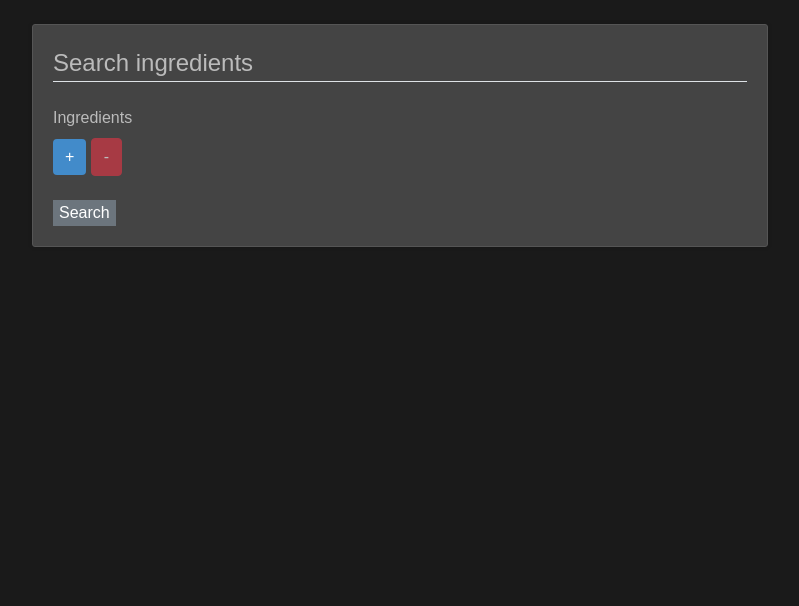
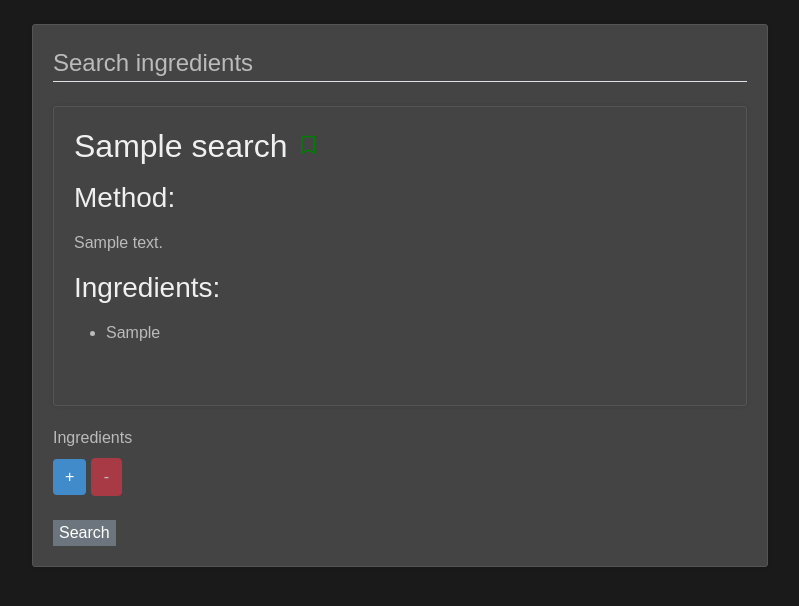
Before and after one commit to nai4205/learning-flask, a Flask app: a page that uses recipe_share/templates/search_ingredients.html in a window 1280 px wide. Shown: the part 56-662 px from the top of the page, without its empty margins (50-849 px from the left). Run offline with Flask 3, Linux system fonts and the light colour scheme; a user stored in the database is signed in; tables that the repository leaves empty hold one stand-in row (values such as "Sample post"); some libraries are stand-ins or nearby versions.

Commit message:
switched searching ingredients from dictionary to temporary database as the dictionary was causing issues

```diff
--- a/recipe_share/__init__.py
+++ b/recipe_share/__init__.py
@@ -28,6 +28,7 @@ def create_app(config_class=Config):
     login_manager.init_app(app)
     mail.init_app(app)
 
+
     from recipe_share.users.routes import users
     from recipe_share.posts.routes import posts
     from recipe_share.main.routes import main
--- a/recipe_share/posts/routes.py
+++ b/recipe_share/posts/routes.py
@@ -2,13 +2,15 @@ from flask import Blueprint
 from flask import render_template, request, Blueprint, flash, redirect, url_for, abort, session, jsonify
 from flask_login import current_user, login_required
 from recipe_share import db
-from recipe_share.models import Post, SavePost
+from recipe_share.models import Post, SavePost, fromSearch
 from recipe_share.posts.forms import PostForm, SearchForm
 from sqlalchemy import func
 import asyncio
 import aiohttp
 from concurrent.futures import ThreadPoolExecutor
 from bs4 import BeautifulSoup
+import json
+import jinja2
 
 
 posts = Blueprint('posts', __name__)
@@ -172,22 +174,24 @@ def save_post(post_id):
 @posts.route("/search_ingredients/<title>", methods=['GET', 'POST'])
 @login_required
 def save_post_from_search(title):
-    recipe = recipe_dict['title'].index(title)
-    content=recipe_dict['content'][recipe]
-    content = ''.join(content).replace('[','').replace(']','').replace('\'','').replace('%25', '%')
-    ingredients=recipe_dict['ingredients'][recipe]
-    ingredients_string = '\n'.join(ingredient.strip() for ingredient in str(ingredients).replace('[','').replace(']','').replace('\'','').split(','))
     form=SearchForm()
-
-    new_post = Post(title=title, content=content, ingredients=ingredients_string, author=current_user, display=False)
+    recipe = fromSearch.query.filter_by(title=title).first()
+    content=recipe.content
+    ingredients=recipe.ingredients
+    ingredients = json.loads(ingredients)
+    ingredients = '\n'.join(ingredient.strip() for ingredient in str(ingredients).replace('[','').replace(']','').replace('\'','').split(','))
+    new_post = Post(title=title, content=content, ingredients=ingredients, author=current_user, display=False)
     db.session.add(new_post)
     db.session.commit()
     save_post = SavePost(user_id=current_user.id, post_id=new_post.id)
     db.session.add(save_post)
     db.session.commit()
 
-    recipe_dict['already_saved'][recipe_dict['title'].index(title)] = True
-    return render_template('search_ingredients.html', posts=recipe_dict, form=form, searching=True)
+    recipe.already_saved = True
+    db.session.commit()
+
+    posts = fromSearch.query.all()
+    return render_template('search_ingredients.html', posts=posts, form=form, searching=True)
 
 
 
@@ -203,9 +207,11 @@ def delete_post_from_search(title):
         db.session.delete(post)
         db.session.commit()
 
-    if recipe_dict:
-        recipe_dict['already_saved'][recipe_dict['title'].index(title)] = False
-    return render_template('search_ingredients.html', posts=recipe_dict, form=form, searching=True)
+    current_post = fromSearch.query.filter_by(title=title).first()
+    current_post.already_saved = False
+    db.session.commit()
+    posts = fromSearch.query.all()
+    return render_template('search_ingredients.html', posts=posts, form=form, searching=True)
 
 
 async def scrape_recipe(session, link, search_terms):
@@ -275,24 +281,23 @@ async def get_ingredients_with_search(search_terms):
 
     return recipe_info
 
+
+
+
+
+
 @posts.route("/search_ingredients", methods=['GET', 'POST'])
 def search_ingredients():
-    global recipe_dict
-    recipe_dict = {}
     form = SearchForm()
+    currentPosts = fromSearch.query.all()
+    if currentPosts:
+        for post in currentPosts:
+            db.session.delete(post)
+            db.session.commit()
 
     if form.validate_on_submit():
         search_terms = form.ingredients.data.split('\n')
         recipe_info = asyncio.run(get_ingredients_with_search(search_terms))
-
-        recipe_dict = {
-            'title': [],
-            'content': [],
-            'ingredients': [],
-            'already_saved': []
-        }
-
-
         if not recipe_info:
             flash("No results found", "danger")
             return render_template('search_ingredients.html', form=form, posts=recipe_dict, searching=False)
@@ -307,26 +312,24 @@ def search_ingredients():
             reverse=True
         )
 
-        # Initialize recipe_dict
-        recipe_dict = {
-            'title': [],
-            'content': [],
-            'ingredients': [],
-            'already_saved': []
-        }
+        for recipe_name, ingredients, method, count in sorted_results:
+            method = ''.join(method).replace('[','').replace(']','').replace('\'','').replace('%25', '%')
+            ingredients = json.dumps(ingredients)
+            print(ingredients)
+            currentRecipes = fromSearch.query.filter_by(title=str(recipe_name)).first()
+            if not currentRecipes:
+                tempRecipes = fromSearch(title=str(recipe_name), ingredients=ingredients, content=str(method))
+                post = Post.query.filter_by(title=str(recipe_name)).first()
+                is_saved = False
+                if post:
+                    is_saved = SavePost.query.filter_by(user_id=current_user.id, post_id=post.id).first()
+                if is_saved:
+                    tempRecipes.already_saved = True
+                db.session.add(tempRecipes)
 
-        for recipe_name, ingredients, method, count in sorted_results:
-            recipe_dict['title'].append(str(recipe_name))
-            recipe_dict['ingredients'].append(ingredients)
-            recipe_dict['content'].append(str(method))
-
-            post = Post.query.filter(Post.title == recipe_name).first()
-            if post and not post.display and current_user == post.author:
-                recipe_dict['already_saved'].append(True)
-            else:
-                recipe_dict['already_saved'].append(False)
-
-        return render_template('search_ingredients.html', form=form, posts=recipe_dict)
+        db.session.commit()
+        posts = fromSearch.query.all()
+        return render_template('search_ingredients.html', form=form, posts=posts)
 
 
-    return render_template('search_ingredients.html', form=form, posts=recipe_dict, searching=False)
+    return render_template('search_ingredients.html', form=form, searching=False)
--- a/recipe_share/templates/search_ingredients.html
+++ b/recipe_share/templates/search_ingredients.html
@@ -23,31 +23,28 @@
                     <button type="submit" class="dropdownMenuButton1 mb-5">Search</button>
                 </div>
             </form> -->
-            {%if posts%}
-                {% for i in range(posts['title']|length)%}
-                    {%if posts['ingredients'][i]|length > 0%}
+                {% for post in posts%}
                     <article class="media content-section">
                         <div class="media-body">
-                            <h2><p class="article-title title-text">{{ posts['title'][i] }}</a>
-                            {%if posts['already_saved'][i] == False%}
-                            <a href="{{url_for('posts.save_post_from_search', title=posts['title'][i])}}" class="material-symbols-outlined bookmark-symbol">bookmark</a>
+                            <h2><p class="article-title title-text">{{ post.title}}</a>
+                            {%if post.already_saved == False%}
+                            <a href="{{url_for('posts.save_post_from_search', title=post.title)}}" class="material-symbols-outlined bookmark-symbol">bookmark</a>
                             {%else%}
-                            <a href="{{url_for('posts.delete_post_from_search', title=posts['title'][i])}}" class="material-symbols-rounded bookmark-symbol-fill">bookmark</a>
+                            <a href="{{url_for('posts.delete_post_from_search', title=post.title)}}" class="material-symbols-rounded bookmark-symbol-fill">bookmark</a>
                             {%endif%}
                             </h2>
                             <h3><p class="article-ingredients">Method:</p></h3>
-                            <p class="article-content description-text method-container">{{ ''.join(posts['content'][i]).replace('[','').replace(']','').replace('\'','') }}</p>
+                            <p class="article-content description-text method-container">{{ ''.join(post.content).replace('[','').replace(']','').replace('\'','') }}</p>
                             <h3><p class="article-ttle">Ingredients:</p></h3>
                             <ul class="article-ingredients ingredients-text">
-                                {% for ingredient in posts['ingredients'][i] %}
+                                {% set elements = post.ingredients.strip('[]').replace('"', '').split(', ')%}
+                                {% for ingredient in elements%}
                                     <li>{{ ingredient.strip() }}</li><br>
                                 {% endfor %}
                             </ul>
                         </div>
                     </article>
-                    {%endif%}
                 {% endfor %}
-            {%endif%}
 
             <div class="form-group">
                 {{ form.ingredients.label(class="form-control-label") }}
```
Also changed, not shown: recipe_share/models.py (+9 -0 lines), 1 other file.
